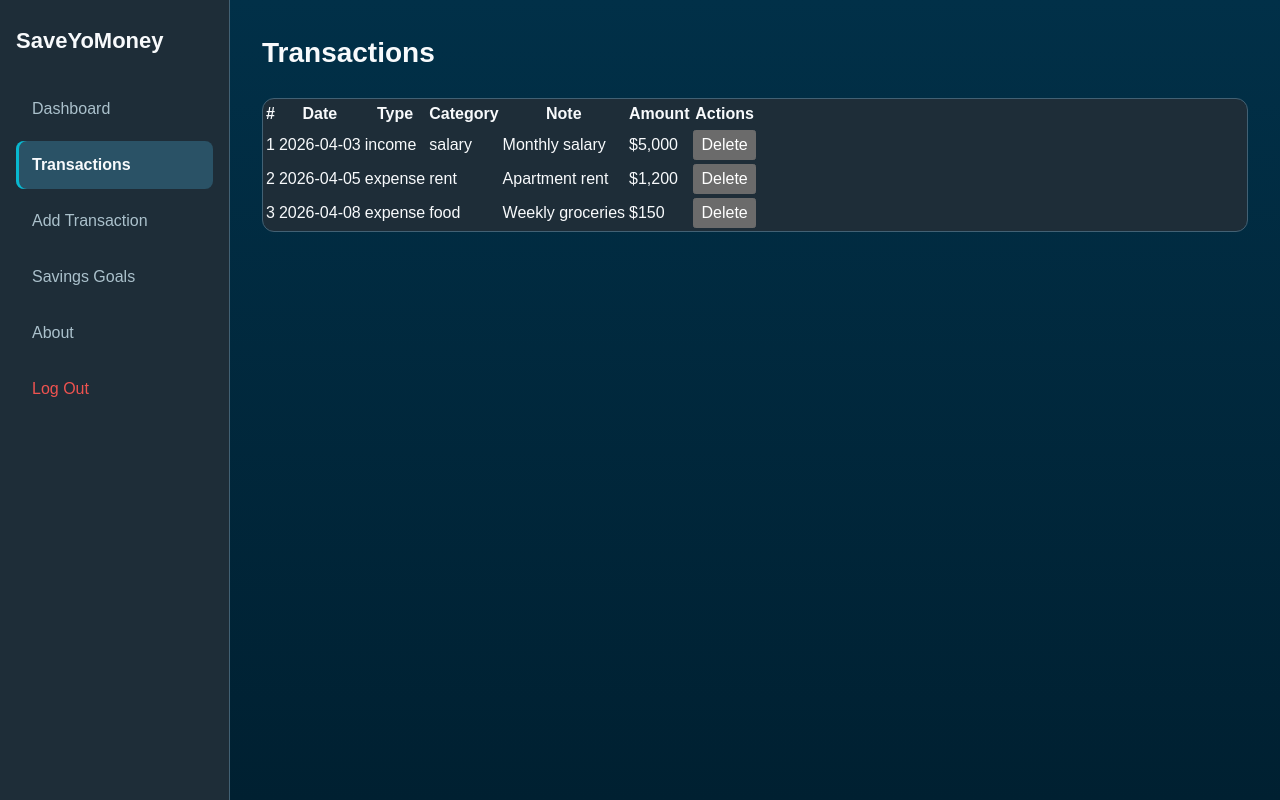
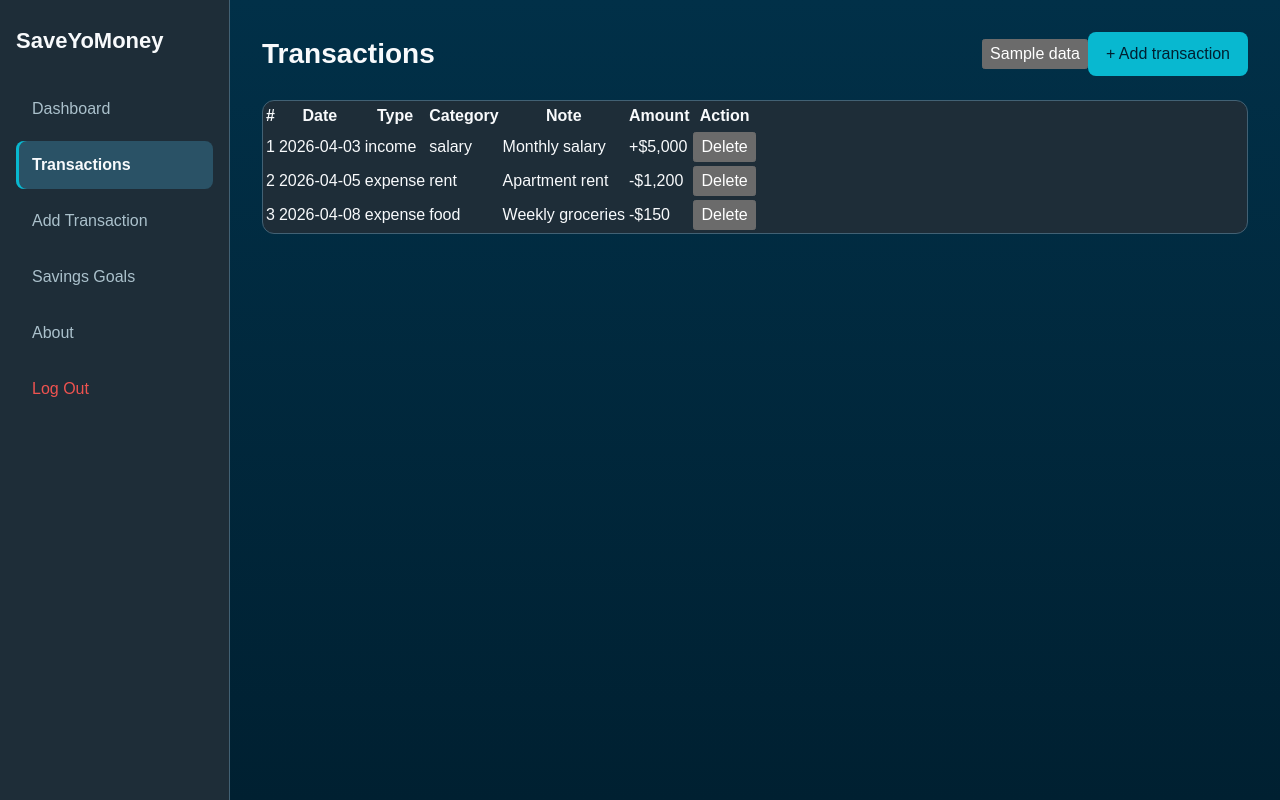
Before and after one commit to tilongg/personal-finance-tracker-group4, a React (Vite) app: page /transactions in a window 1280 px wide. Built offline with nearby package versions, Linux system fonts and the light colour scheme; sample sign-in values are in the browser's storage.

Commit message:
added the sampledata button. it works :D

```diff
--- a/src/contexts/FinanceProvider.jsx
+++ b/src/contexts/FinanceProvider.jsx
@@ -1,5 +1,6 @@
 import { useState } from "react";
 import { FinanceContext } from "./FinanceContext";
+import { sampleTransactions } from "../data/SampleData";
 
 export default function FinanceProvider({ children }) {
   const [transactions, setTransactions] = useState([
@@ -28,6 +29,19 @@ export default function FinanceProvider({ children }) {
       amount: 150
     }
   ]);
+  const [sampleTransactionsLoaded, setSampleTransactionsLoaded] = useState(false);
+
+  function loadSampleTransactions() {
+    if (sampleTransactionsLoaded) return;
+
+    setTransactions((prev) => {
+      const existingIds = new Set(prev.map((t) => t.id));
+      const toAdd = sampleTransactions.filter((s) => !existingIds.has(s.id));
+      return [...prev, ...toAdd];
+    });
+
+    setSampleTransactionsLoaded(true);
+  }
 
   function addTransaction(newTransaction) {
     setTransactions((previous) => [
@@ -51,7 +65,9 @@ export default function FinanceProvider({ children }) {
       value={{
         transactions,
         addTransaction,
-        deleteTransaction
+        deleteTransaction,
+        loadSampleTransactions,
+        sampleTransactionsLoaded
       }}
     >
       {children}
--- a/src/data/SampleData.js
+++ b/src/data/SampleData.js
@@ -0,0 +1,80 @@
+// Simple sample transactions for testing
+export const sampleTransactions = [
+  {
+    id: 1,
+    date: "2026-04-03",
+    type: "income",
+    amount: 5000,
+    tag: "salary",
+    note: "Monthly salary"
+  },
+  {
+    id: 2,
+    date: "2026-04-05",
+    type: "expense",
+    amount: 1200,
+    tag: "rent",
+    note: "Apartment rent"
+  },
+  {
+    id: 3,
+    date: "2026-04-08",
+    type: "expense",
+    amount: 150,
+    tag: "food",
+    note: "Weekly groceries"
+  },
+  {
+    id: 4,
+    date: "2026-04-12",
+    type: "income",
+    amount: 200,
+    tag: "interest",
+    note: "Bank interest"
+  },
+  {
+    id: 5,
+    date: "2026-04-15",
+    type: "expense",
+    amount: 80,
+    tag: "entertainment",
+    note: "Cinema and snacks"
+  },
+  {
+    id: 6,
+    date: "2026-04-20",
+    type: "expense",
+    amount: 60,
+    tag: "health",
+    note: "Pharmacy medicine"
+  }
+];
+
+export const sampleGoals = [
+  {
+    id: 1,
+    title: "Emergency Fund",
+    targetAmount: 3000,
+    currentAmount: 1800
+  },
+  {
+    id: 2,
+    title: "New Laptop",
+    targetAmount: 1200,
+    currentAmount: 850
+  }
+];
+
+export const tags = [
+  "salary",
+  "interest",
+  "other income",
+  "food",
+  "rent",
+  "clothes",
+  "entertainment",
+  "health",
+  "transport",
+  "bills",
+  "others"
+];
--- a/src/pages/About.jsx
+++ b/src/pages/About.jsx
@@ -24,9 +24,9 @@ export default function About() {
         </a>
         </h2>
         <p>Team Members</p>
-        <li>Tilong</li>
-        <li>Sovichet</li>
-        <li>Yongjiea</li>
+        <li>  Tilong</li>
+        <li>  Sovichet</li>
+        <li>  Yongjiea</li>
       </section>
     </>
   );
--- a/src/pages/Transactions.jsx
+++ b/src/pages/Transactions.jsx
@@ -1,8 +1,13 @@
+import { Link } from "react-router-dom";
 import { useFinance } from "../contexts/FinanceContext";
-import TransactionTable from "../components/transactions/TransactionTable";
 
 export default function Transactions() {
-  const { transactions, deleteTransaction } = useFinance();
+  const {
+    transactions,
+    deleteTransaction,
+    loadSampleTransactions,
+    sampleTransactionsLoaded
+  } = useFinance();
 
   function handleDelete(id) {
     if (window.confirm("Delete this transaction?")) {
@@ -11,17 +16,97 @@ export default function Transactions() {
   }
 
   return (
-    <div>
+    <>
       <div className="page-header">
         <h1 className="page-title">Transactions</h1>
+
+        <div className="page-actions">
+          {!sampleTransactionsLoaded && (
+            <button
+              type="button"
+              className="btn-secondary"
+              onClick={loadSampleTransactions}
+            >
+              Sample data
+            </button>
+          )}
+
+          <Link
+            to="/transactions/new"
+            className="btn-primary"
+          >
+            + Add transaction
+          </Link>
+        </div>
       </div>
 
-      <TransactionTable
-        transactions={transactions}
-        filteredNet={0}
-        onEdit={() => {}}
-        onDelete={handleDelete}
-      />
-    </div>
+      {transactions.length === 0 ? (
+        <section className="card table-card">
+          <p>No transactions found.</p>
+        </section>
+      ) : (
+        <section className="card table-card">
+          <div className="table-wrapper">
+            <table className="simple-table">
+              <thead>
+                <tr>
+                  <th>#</th>
+                  <th>Date</th>
+                  <th>Type</th>
+                  <th>Category</th>
+                  <th>Note</th>
+                  <th className="align-right">Amount</th>
+                  <th className="align-center">Action</th>
+                </tr>
+              </thead>
+
+              <tbody>
+                {transactions.map((transaction, index) => (
+                  <tr key={transaction.id}>
+                    <td>{index + 1}</td>
+                    <td>{transaction.date}</td>
+
+                    <td
+                      className={
+                        transaction.type === "income"
+                          ? "text-income"
+                          : "text-expense"
+                      }
+                    >
+                      {transaction.type}
+                    </td>
+
+                    <td>
+                      <span className="tag">
+                        {transaction.tag}
+                      </span>
+                    </td>
+
+                    <td>{transaction.note || "-"}</td>
+
+                    <td className="align-right amount-cell">
+                      {transaction.type === "income" ? "+" : "-"}
+                      ${Number(transaction.amount).toLocaleString()}
+                    </td>
+
+                    <td className="align-center">
+                      <button
+                        type="button"
+                        className="btn-danger btn-sm"
+                        onClick={() =>
+                          handleDelete(transaction.id)
+                        }
+                      >
+                        Delete
+                      </button>
+                    </td>
+                  </tr>
+                ))}
+              </tbody>
+            </table>
+          </div>
+        </section>
+      )}
+    </>
   );
 }
```
